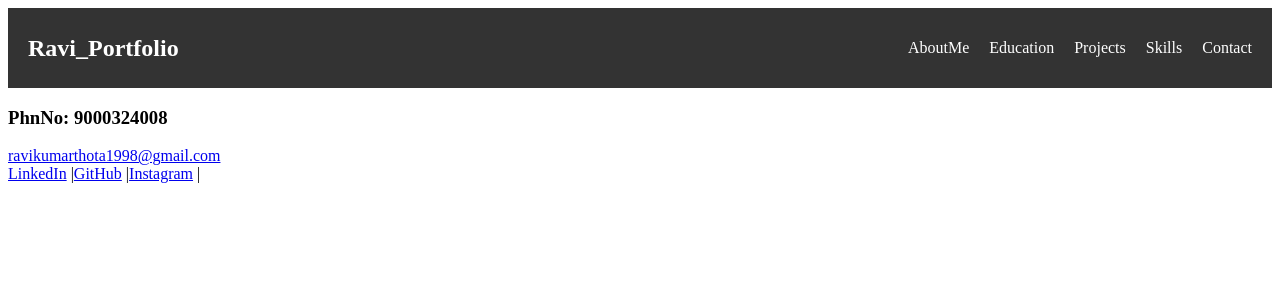
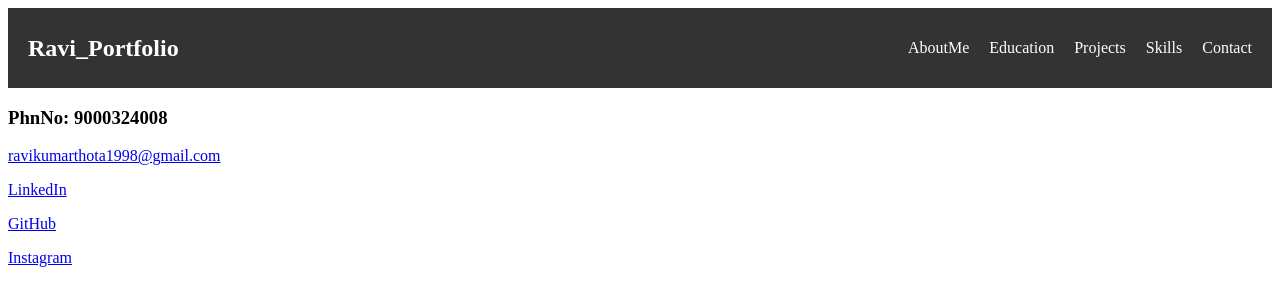
Before and after one commit to kumara-ravi-27/Ravi_Portfolio, a React (Create React App) app: page /contact in a window 1280 px wide. Shown: the top 306 px of the page. Built offline with nearby package versions, Linux system fonts and the light colour scheme.

Commit message:
Update Contact.jsx

```diff
--- a/src/details/Contact.jsx
+++ b/src/details/Contact.jsx
@@ -17,9 +17,10 @@ const Contact = () => {
 
       <div className="socials">
 
-          <a href="https://www.linkedin.com/in/ThotaRaviKumar">LinkedIn</a> |
-          <a href="https://github.com/kumara-ravi-27">GitHub</a> |
-          <a href="https://www.instagram.com/kumara_ravi_27/">Instagram</a> |
+        <p> <a href="https://www.linkedin.com/in/ThotaRaviKumar">LinkedIn</a> </p>
+        <p> <a href="https://github.com/kumara-ravi-27">GitHub</a> </p>
+        <p> <a href="https://www.instagram.com/kumara_ravi_27/">Instagram</a> </p>
+
 
       </div>
 
```
